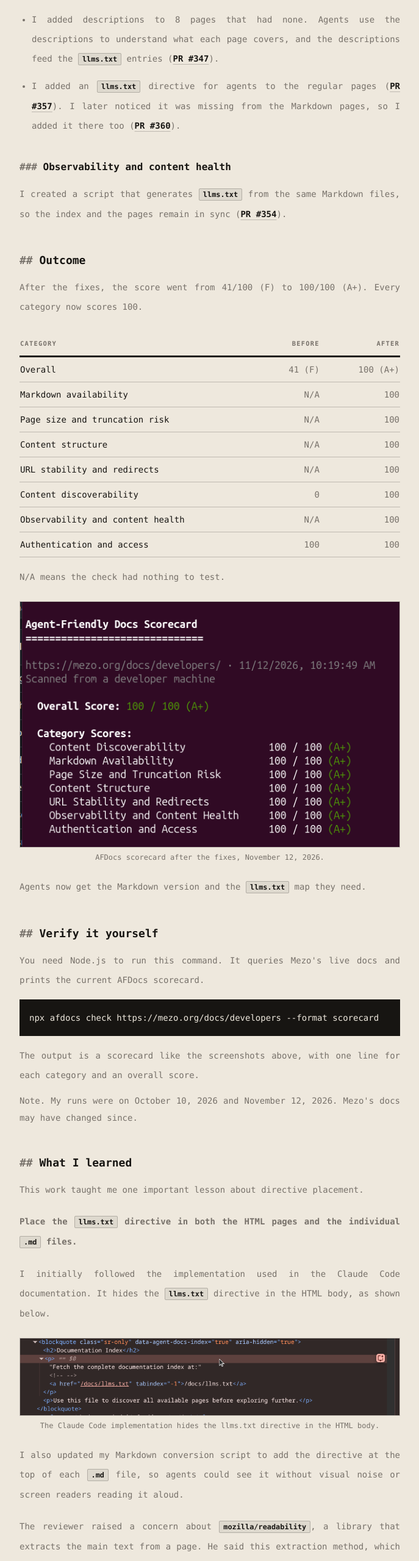
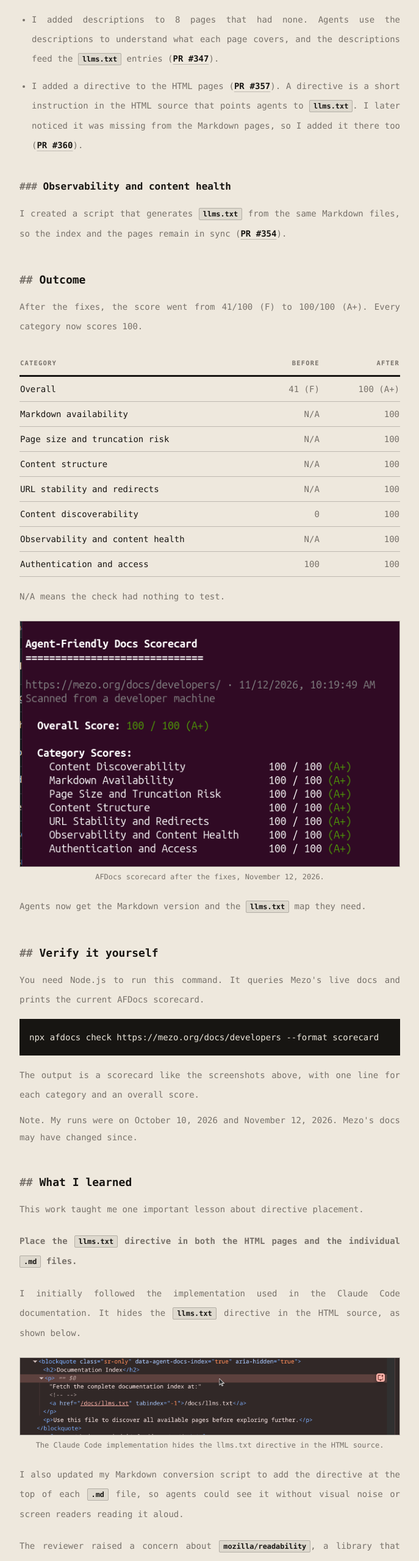
Before and after one commit to manueldezman/Portfolio-2, a Next.js app: page /blog/how-i-made-mezo-documentation-agent-ready in a window 1280 px wide. Shown: the part 4926-7486 px from the top of the page at 61% size, without its empty margins (296-983 px from the left). Built offline with nearby package versions, Linux system fonts and the light colour scheme.

Commit message:
docs(blog): clarify directive and negotiation terms

```diff
--- a/app/blog/(articles)/how-i-made-mezo-documentation-agent-ready/page.tsx
+++ b/app/blog/(articles)/how-i-made-mezo-documentation-agent-ready/page.tsx
@@ -386,8 +386,9 @@ export default function MezoDocumentationAgentReadyPost() {
                   <PrLink number={347} />).
                 </li>
                 <li>
-                  I added an <code className={codeStyle}>llms.txt</code> directive for agents to the
-                  regular pages (<PrLink number={357} />). I later noticed it was missing from the
+                  I added a directive to the HTML pages (<PrLink number={357} />). A directive is a
+                  short instruction in the HTML source that points agents to{" "}
+                  <code className={codeStyle}>llms.txt</code>. I later noticed it was missing from the
                   Markdown pages, so I added it there too (<PrLink number={360} />).
                 </li>
               </ul>
@@ -502,7 +503,7 @@ export default function MezoDocumentationAgentReadyPost() {
               </p>
               <p>
                 I initially followed the implementation used in the Claude Code documentation. It hides
-                the <code className={codeStyle}>llms.txt</code> directive in the HTML body, as shown
+                the <code className={codeStyle}>llms.txt</code> directive in the HTML source, as shown
                 below.
               </p>
             </div>
@@ -510,7 +511,7 @@ export default function MezoDocumentationAgentReadyPost() {
             <figure className="mt-6">
               {/* eslint-disable-next-line @next/next/no-img-element */}
               <img
-                alt="Claude Code documentation HTML showing the llms.txt directive hidden in a visually hidden blockquote."
+                alt="Claude Code documentation HTML source showing the llms.txt directive hidden in a visually hidden blockquote."
                 className="mx-auto h-auto w-full max-w-2xl border border-[var(--rule-soft)]"
                 height={184}
                 loading="lazy"
@@ -518,7 +519,7 @@ export default function MezoDocumentationAgentReadyPost() {
                 width={905}
               />
               <figcaption className="mt-2 text-center font-mono text-xs text-[var(--muted)]">
-                The Claude Code implementation hides the llms.txt directive in the HTML body.
+                The Claude Code implementation hides the llms.txt directive in the HTML source.
               </figcaption>
             </figure>
 
@@ -542,8 +543,8 @@ export default function MezoDocumentationAgentReadyPost() {
                 <code className={codeStyle}>llms.txt</code> discoverability.
               </p>
               <p>
-                I then checked with OpenCode, which negotiates for Markdown, and the Markdown it
-                received did not contain the directive.
+                I then checked with OpenCode, which uses content negotiation to request Markdown
+                instead of HTML, and the Markdown it received did not contain the directive.
               </p>
               <p>
                 The agent negotiated for Markdown instead of HTML, and the server generated the
@@ -556,7 +557,7 @@ export default function MezoDocumentationAgentReadyPost() {
                 so it never found <code className={codeStyle}>llms.txt</code>.
               </p>
               <p>
-                Claude Code and Cursor use content negotiation, so they would also be affected.
+                Claude Code and Cursor use the same content negotiation, so they would also be affected.
                 Agents cannot locate the <code className={codeStyle}>.md</code> files on their own.
                 They find them only after they discover <code className={codeStyle}>llms.txt</code>,
                 so the directive needed to be in both places.
```
Also changed, not shown: public/blog/how-i-made-mezo-documentation-agent-ready.md (+5 -5 lines).
